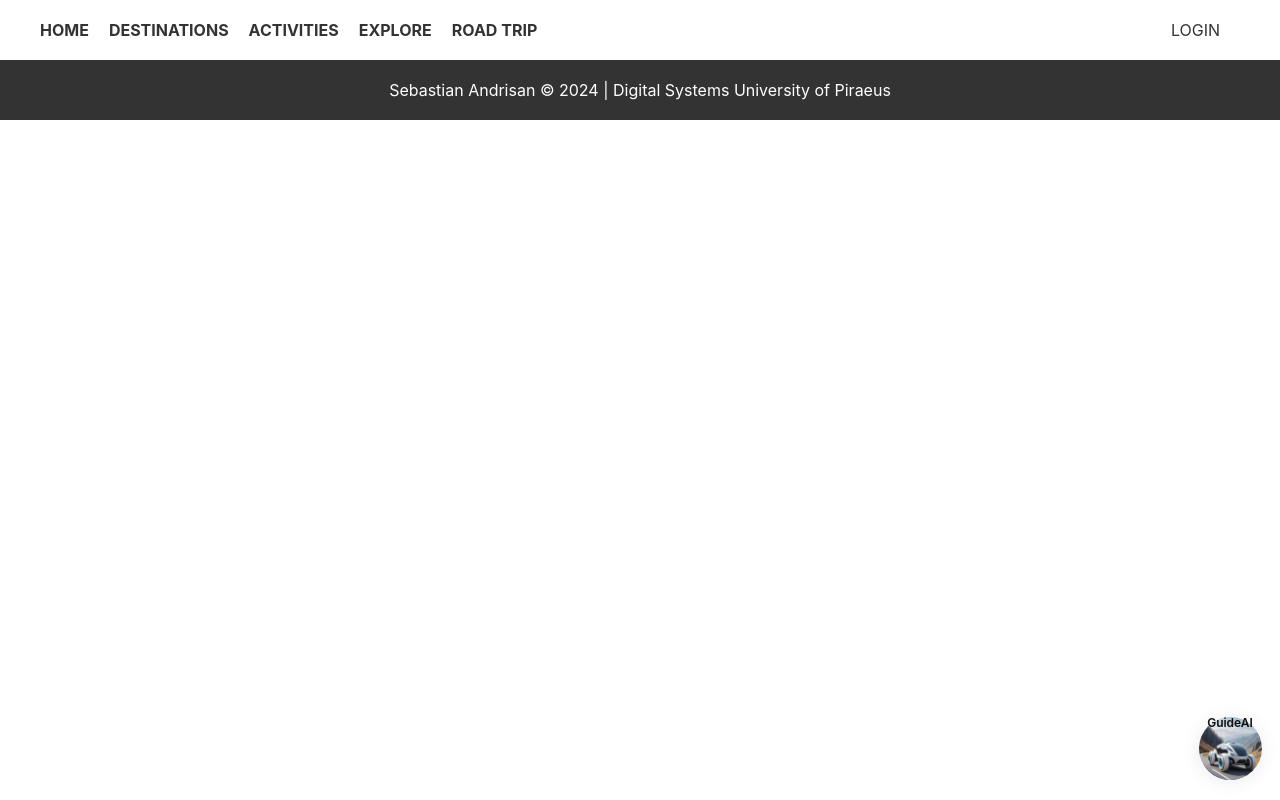
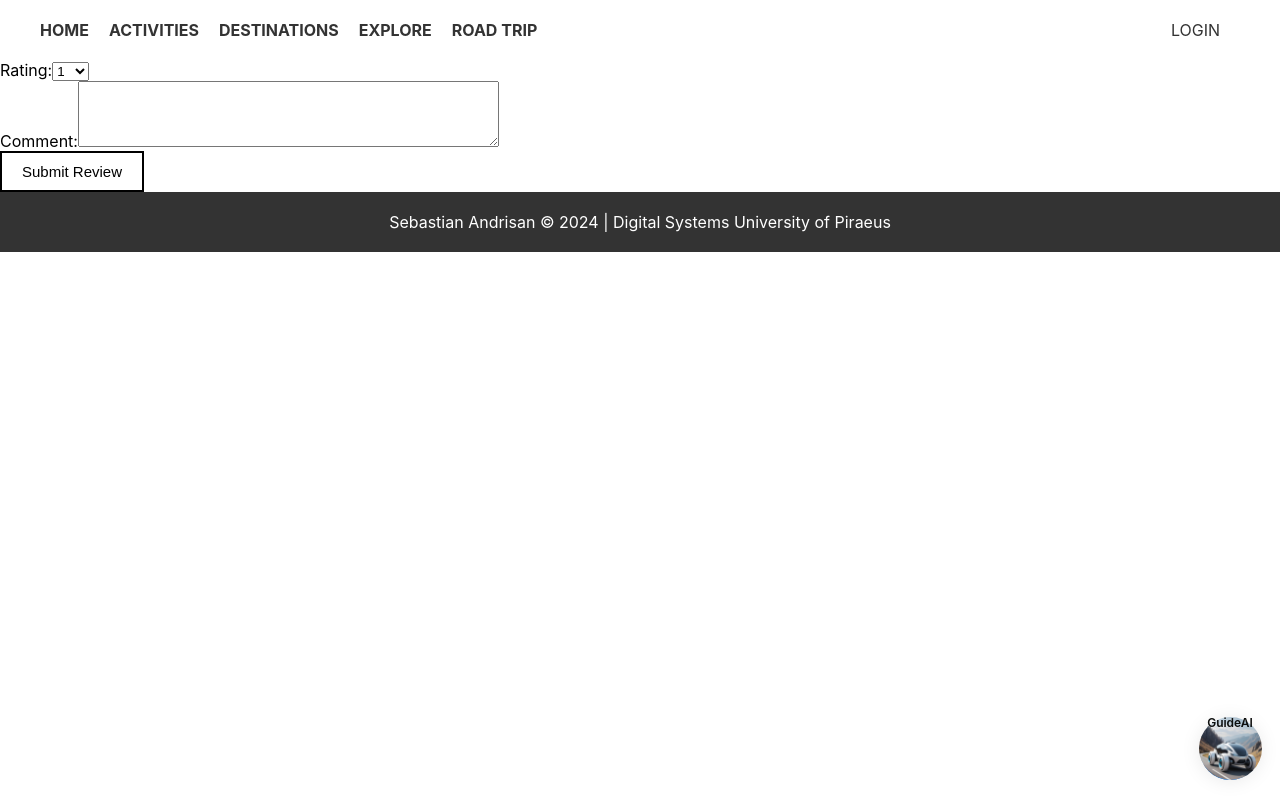
Before and after one commit to andrisanseb/balkan-thesis-frontend, a React (Create React App) app: page /reviews in a window 1280 px wide. Built offline with nearby package versions, Linux system fonts and the light colour scheme.

Commit message:
Started Reviews functionality

```diff
--- a/src/App.js
+++ b/src/App.js
@@ -29,6 +29,7 @@ import RoadTripManual from "./components/planNewTrip/RoadTripManual";
 import RoadTrip from "./components/roadTrip/RoadTrip";
 import MapWithOpenStreetMapProvider from "./components/test/MapWithOpenStreetMapProvider";
 import Assistant from "./components/Assistant"
+import Review from "./components/Review";
 
 
 export default function App() {
@@ -107,6 +108,7 @@ export default function App() {
           <Route path="/planNewTrip" element={<PlanNewTrip />} />
           <Route path="/planNewTrip/roadTrip" element={<RoadTripOLD />} />
           <Route path="/planNewTrip/roadTrip/create/manual" element={<RoadTripManual />} />
+          <Route path="/reviews" element={<Review />} />
           <Route path="/test" element={<MapWithOpenStreetMapProvider />} />
 
         </Routes>
--- a/src/components/Nav.js
+++ b/src/components/Nav.js
@@ -31,8 +31,17 @@ export const NavBar = () => {
             <div className="navbar-container">
                 <div className="navbar-left">
                     <NavLink to="/get-started">HOME</NavLink>
-                    <NavLink to="/explore/destinations">DESTINATIONS</NavLink>
+                    {/* <NavLink to="/explore/destinations">DESTINATIONS</NavLink> */}
                     <NavLink to="/activities">ACTIVITIES</NavLink>
+                    <div className="dropdown">
+                        <NavLink to="/explore/destinations">DESTINATIONS</NavLink>
+                        <div className="dropdown-content">
+                            <Link to="/explore/popular">Popular</Link>
+                            <Link to="/reviews">Reviews</Link>
+                            <Link to="/fun">Fun</Link>
+                            <Link to="/feed">My Feed</Link>
+                        </div>
+                    </div>
                     {/* <NavLink to="/itineraries">ITINERARIES</NavLink> */}
                     <NavLink to="/explore">EXPLORE</NavLink>
                     <NavLink to="/roadTrip">ROAD TRIP</NavLink>
--- /dev/null
+++ b/src/components/Review.js
@@ -0,0 +1,100 @@
+import React, { useState, useEffect } from 'react';
+import { Link, useNavigate, useParams } from "react-router-dom";
+import AuthService from '../services/AuthService';
+import  '../styles/RoadTrip.css';
+
+
+
+
+const Review = () => {
+    // user
+    const currentUser = AuthService.getCurrentUser();
+    // const currentUserId = currentUser.id;
+    const currentUserId = 1;
+
+
+    // db data
+    const [destinations, setDestinations] = useState([]);
+    const [activities, setActivities] = useState([]);
+    const [reviews, setReviews] = useState([]);
+
+    // review selected
+    const [selected, setSelected] = useState([]);
+    const [destinationSelected, setDestinationSelected] = useState([]);
+    const [activitySelected, setActivitySelected] = useState([]);
+    const [stars, setStars] = useState(10);
+    const [comment, setComment] = useState('');
+    const [review, setReview] = useState([]);
+
+    const selectedType = 1;
+    const selectedId = 1;
+
+
+    // TODO: get destinations and activities from the startup load
+    useEffect(() => {
+        // fetchDestinations();
+        // fetchActivities();
+        // fetchReviews();
+    }, []);
+
+
+
+    const handleReviewChange = (e) => {
+        setStars(parseInt(e.target.value));
+    };
+
+    const handleCommentChange = (e) => {
+        setComment(e.target.value);
+    };
+
+    const handleSubmit = async (e) => {
+        e.preventDefault();
+        try {
+            const response = await fetch('http://localhost:4000/review', {
+                method: 'POST',
+                headers: {
+                    'Content-Type': 'application/json',
+                },
+                //body: JSON.stringify({ currentUserId, selectedType, selectedId, stars, comment }),
+                body: JSON.stringify({ currentUserId, selectedType, selectedId, stars, comment }),
+            });
+            // Reset form fields after successful submission
+            setReview(5);
+            setComment('');
+            alert('Review submitted successfully!');
+        } catch (error) {
+            console.error('Error submitting review:', error);
+            alert('Failed to submit review. Please try again later.');
+        }
+    };
+
+
+
+    return (
+        <form className="review-form" onSubmit={handleSubmit}>
+          <div>
+            <label htmlFor="review">Rating:</label>
+            <select id="review" value={review} onChange={handleReviewChange}>
+              {[1, 2, 3, 4, 5, 6, 7, 8, 9, 10].map((rating) => (
+                <option key={rating} value={rating}>
+                  {rating}
+                </option>
+              ))}
+            </select>
+          </div>
+          <div>
+            <label htmlFor="comment">Comment:</label>
+            <textarea
+              id="comment"
+              value={comment}
+              onChange={handleCommentChange}
+              rows={4}
+              cols={50}
+            />
+          </div>
+          <button type="submit">Submit Review</button>
+        </form>
+      );
+    };
+
+export default Review;
--- a/src/styles/Nav.css
+++ b/src/styles/Nav.css
@@ -48,3 +48,31 @@
     border-radius: 50%;
     margin-right: 10px;
 }
+
+
+
+/* DropDown */
+
+.dropdown {
+    position: relative;
+    display: inline-block;
+}
+
+.dropdown-content {
+    display: none;
+    position: absolute;
+    background-color: #f9f9f9;
+    min-width: 160px;
+    z-index: 1;
+}
+
+.dropdown-content a {
+    color: black;
+    padding: 12px 16px;
+    text-decoration: none;
+    display: block;
+}
+
+.dropdown:hover .dropdown-content {
+    display: block;
+}
--- /dev/null
+++ b/src/styles/Review.css
@@ -0,0 +1,35 @@
+.review-form {
+    max-width: 400px;
+    margin: 0 auto;
+    padding: 20px;
+    border: 1px solid #ccc;
+    border-radius: 5px;
+  }
+
+  .review-form label {
+    font-weight: bold;
+    margin-bottom: 5px;
+    display: block;
+  }
+
+  .review-form select,
+  .review-form textarea {
+    width: 100%;
+    padding: 8px;
+    margin-bottom: 10px;
+    border: 1px solid #ccc;
+    border-radius: 5px;
+  }
+
+  .review-form button {
+    background-color: dodgerblue;
+    color: #fff;
+    padding: 10px 20px;
+    border: none;
+    border-radius: 5px;
+    cursor: pointer;
+  }
+
+  .review-form button:hover {
+    background-color: #007bb5;
+  }
```
Also changed, not shown: 2 other files (tests, documents, lock files or other folders).
